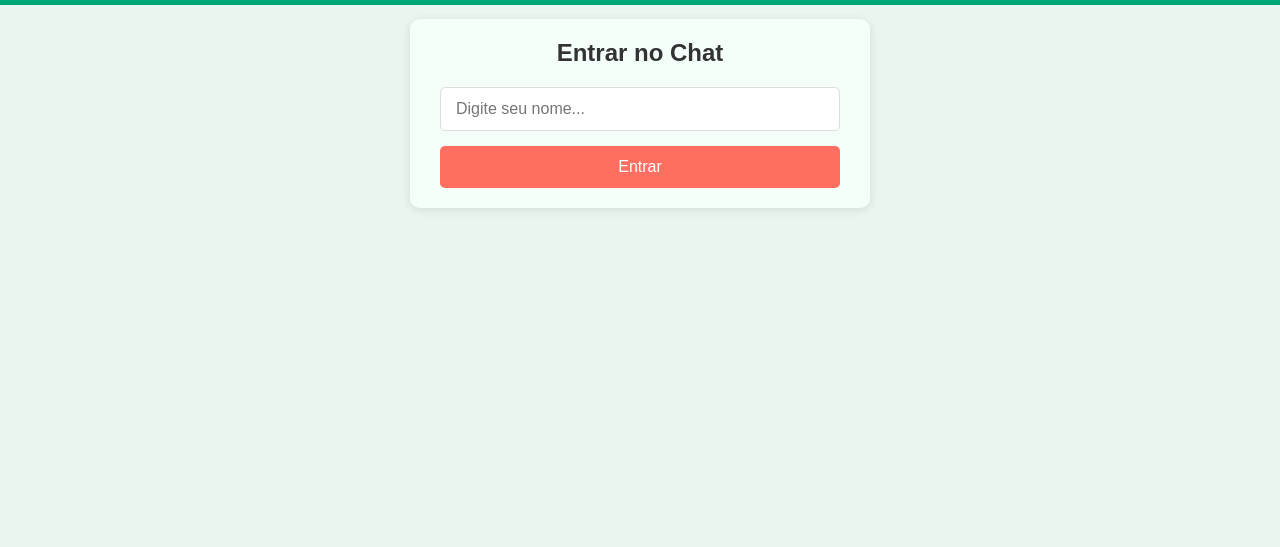
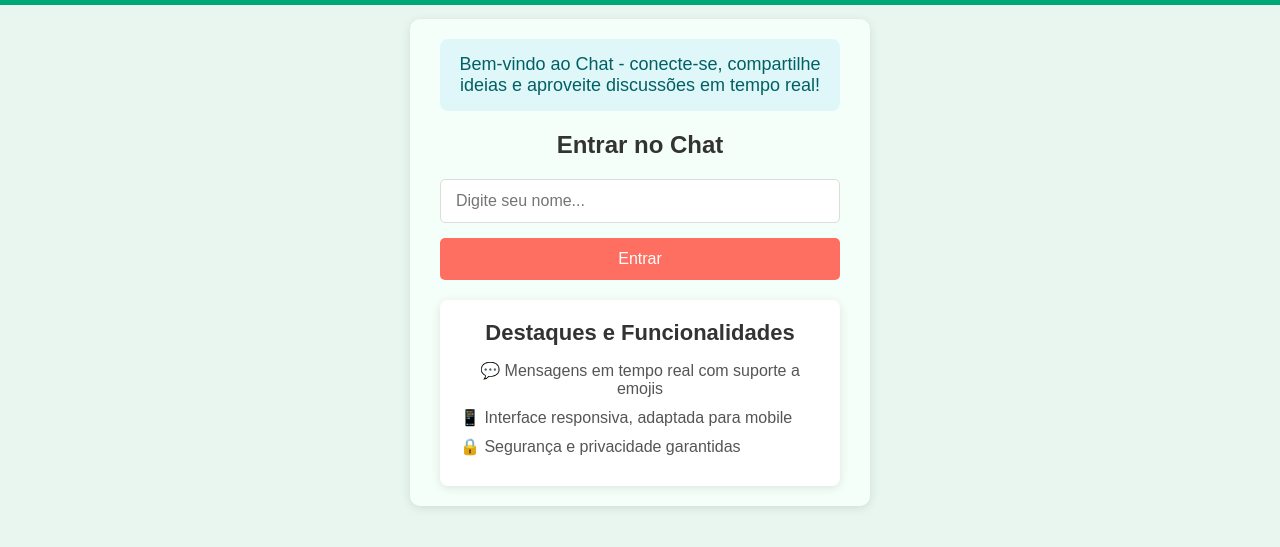
Before and after one commit to MayconPadilha/Projeto-Chat-para-Redes-de-Computadores, a website: page public/index.html in a window 1280 px wide. Shown: the part 53-600 px from the top of the page. Drawn offline with Linux system fonts and the light colour scheme.

Commit message:
adição dos informaçoes na tela principal e verificação do input

```diff
--- a/public/index.html
+++ b/public/index.html
@@ -19,19 +19,39 @@
   <main>
     <section class="login" id="login">
       <div class="entradaChat">
+        <div class="descricaoChat">
+          <p>Bem-vindo ao Chat - conecte-se, compartilhe ideias e aproveite discussões em tempo real!</p>
+        </div>
+
         <h2>Entrar no Chat</h2>
+        <div id="error-message" style="color: red; display: none;">Por favor, digite um nome.</div>
         <input id="inputName" placeholder="Digite seu nome..."/>
         <button id="btnsetUserName" onclick="setUserName()">Entrar</button>
+
+        <div class="destaquesFuncionalidades">
+          <h3>Destaques e Funcionalidades</h3>
+          <ul>
+            <li>💬 Mensagens em tempo real com suporte a emojis</li>
+            <li>📱 Interface responsiva, adaptada para mobile</li>
+            <li>🔒 Segurança e privacidade garantidas</li>
+          </ul>
+        </div>
       </div>
     </section>
   </main>
 
   <script>
-
     function setUserName() {
       const inputName = document.getElementById('inputName');
       const userName = inputName.value.trim();
-      window.location.href = `chat.html?username=${userName}`;
+      const errorMessage = document.getElementById('error-message');
+
+      if (userName === '') {
+        errorMessage.style.display = 'block';
+      } else {
+        errorMessage.style.display = 'none';
+        window.location.href = `chat.html?username=${userName}`;
+      }
     }
 
     document.getElementById('inputName').addEventListener('keyup', (event) => {
@@ -39,7 +59,6 @@
         setUserName();
       }
     });
-
   </script>
 </body>
 </html>
--- a/public/style.css
+++ b/public/style.css
@@ -52,6 +52,16 @@ main {
   width: 81vw;
 }
 
+.descricaoChat {
+  background-color: #e0f7fa;
+  color: #006064;
+  padding: 15px;
+  border-radius: 8px;
+  text-align: center;
+  margin-bottom: 20px;
+  font-size: 18px;
+}
+
 .entradaChat input {
   width: 100%;
   padding: 12px 15px;
@@ -90,3 +100,30 @@ main {
 .entradaChat button:hover {
   background-color: #E55C52;
 }
+
+.destaquesFuncionalidades {
+  background-color: #ffffff;
+  padding: 20px;
+  border-radius: 8px;
+  box-shadow: 0 2px 10px rgba(0, 0, 0, 0.1);
+  margin-top: 20px;
+}
+
+.destaquesFuncionalidades h3 {
+  color: #333;
+  margin-bottom: 15px;
+  font-size: 22px;
+}
+
+.destaquesFuncionalidades ul {
+  list-style: none;
+  padding: 0;
+}
+
+.destaquesFuncionalidades ul li {
+  font-size: 16px;
+  margin-bottom: 10px;
+  color: #555;
+  display: flex;
+  align-items: center;
+}
```
